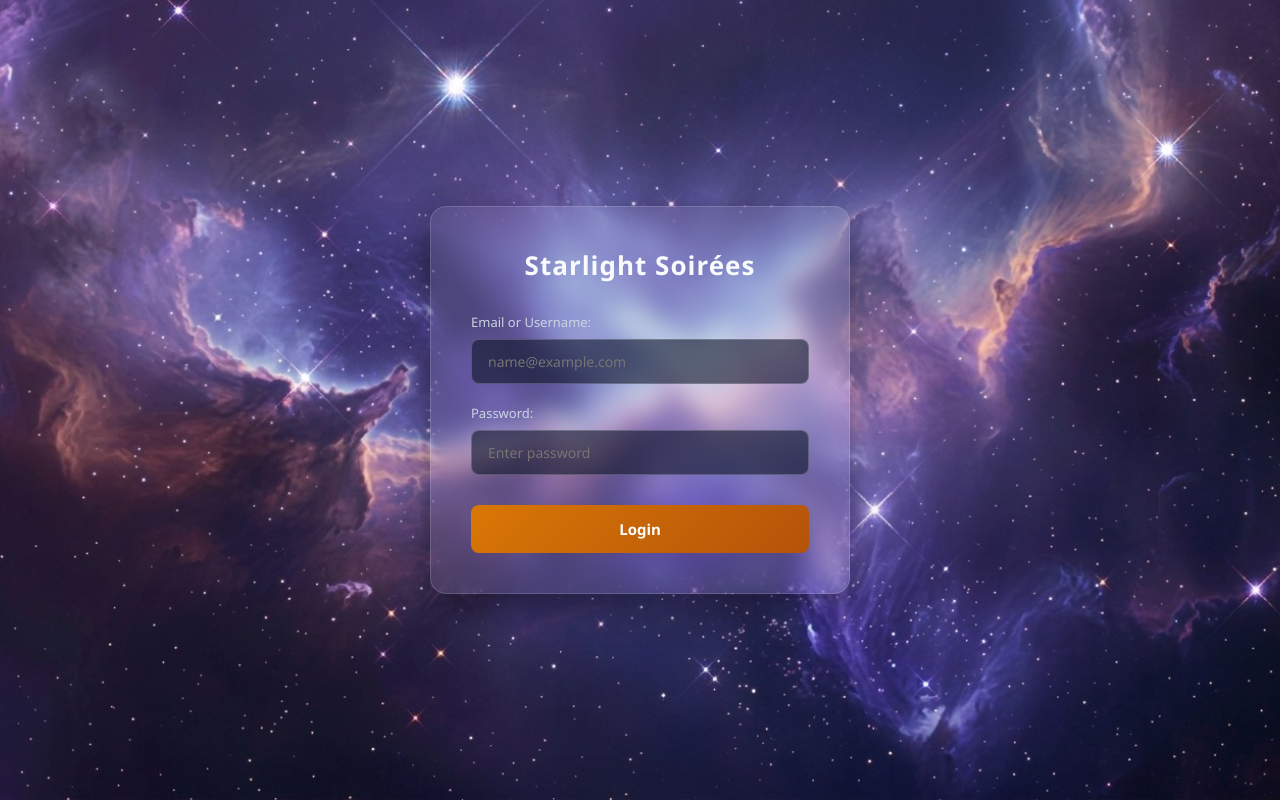
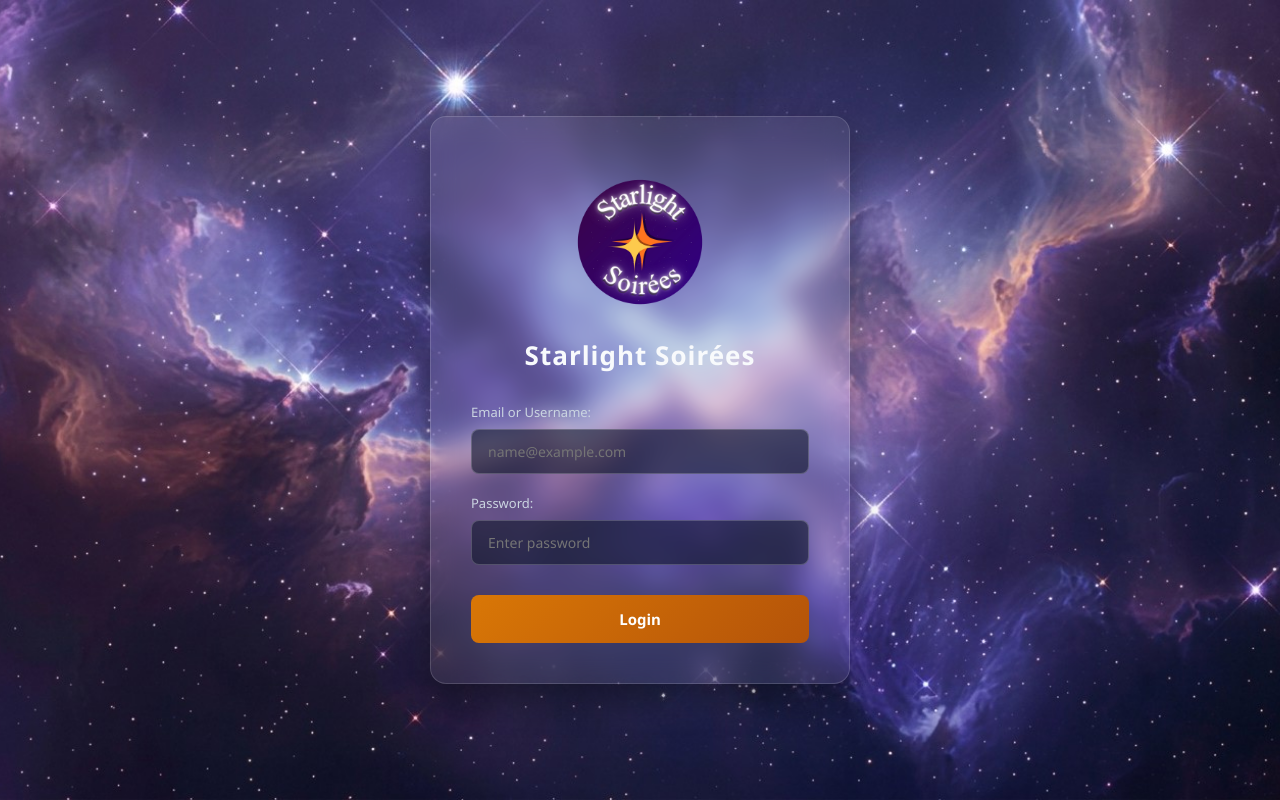
Before and after one commit to FDSin/Starlight-Soirees, a PHP site: page /login.php in a window 1280 px wide. Run offline with PHP 8.4, Linux system fonts and the light colour scheme; some libraries are stand-ins or nearby versions.

Commit message:
Final FINAL Update

```diff
--- a/login.php
+++ b/login.php
@@ -50,6 +50,11 @@
     <body>
         <section class="login-card">
             <header class="login-header">
+                <img src="images/logo_ss.png" style="display: block;
+                width: 180px;
+                height: auto;
+                max-width: 400px;
+                margin: 0 auto;">
                 <h1>Starlight Soirées</h1>
             </header>
 
```
Also changed, not shown: images/logo_ss.png (added), uploads/receipts/receipt_6a9886dfa31ea2.29067855.png (added).
